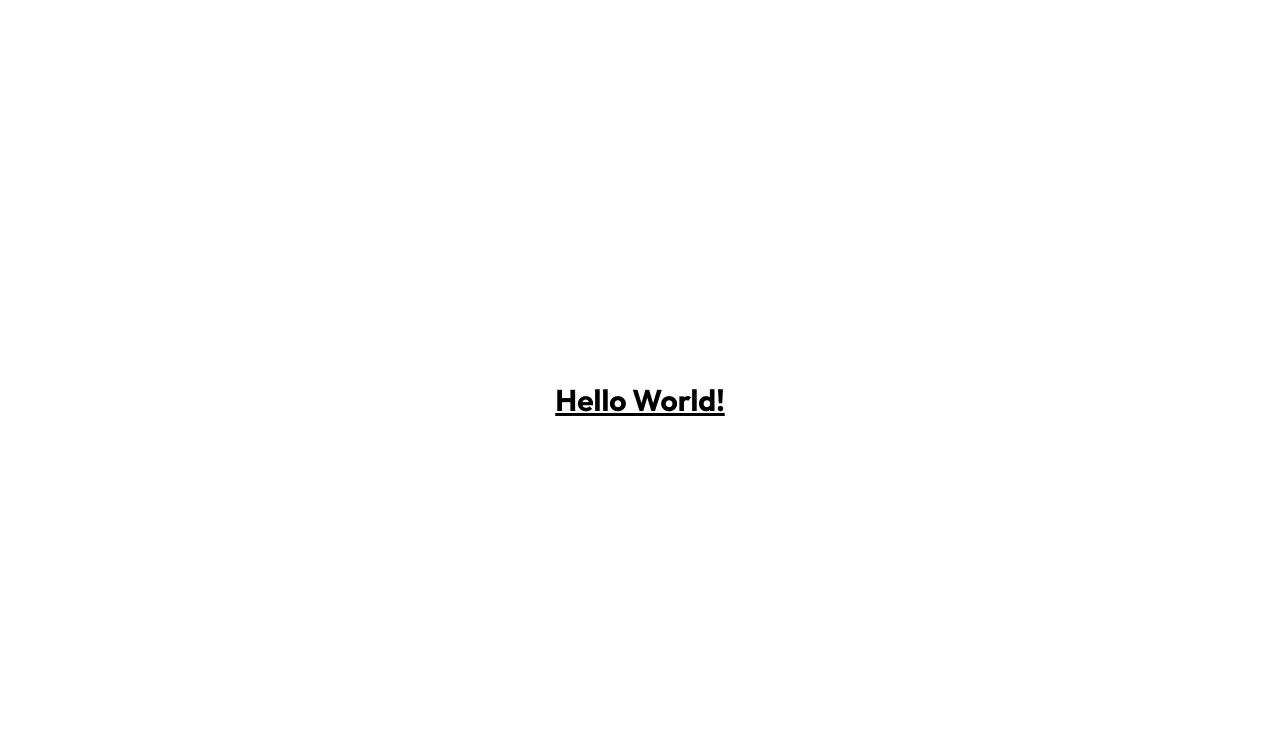
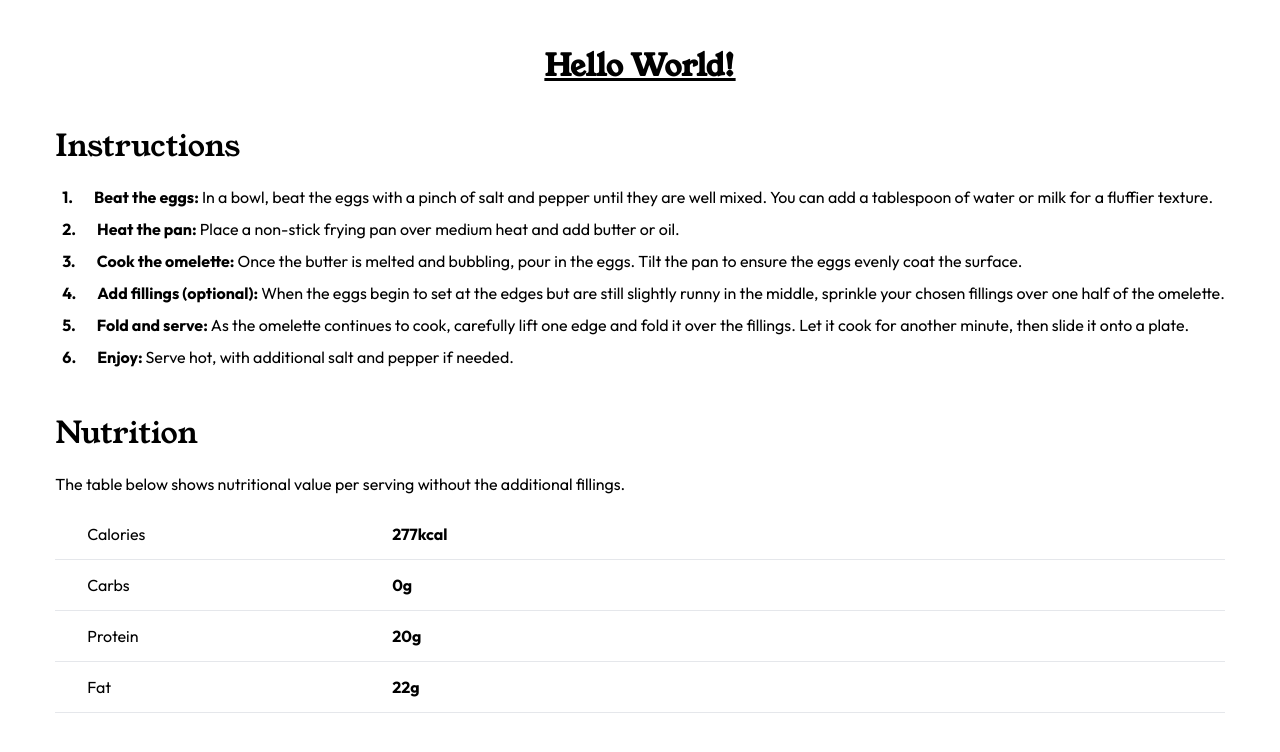
Before and after one commit to fkrunic/frontend-mentor-recipe-page, a React (Vite) app: page / in a window 1280 px wide. Shown: the top 752 px of the page. Built offline with nearby package versions, Linux system fonts and the light colour scheme.

Commit message:
feat: instruction-section

```diff
--- a/src/App.tsx
+++ b/src/App.tsx
@@ -1,28 +1,16 @@
 import './App.css'
-
-// function NutritionDisplayRow(property: string, value: string) {
-//     return (
-//         <div className="
-//             w-full
-//
-//             flex
-//             flex-col
-//             gap-[10px]
-//
-//             pl-[32px]
-//             pb-[13px]
-//
-//             border-b
-//             ">
-//
-//         </div>
-//     )
-// }
+import {NutritionSection} from "./components/NutritionSection.tsx";
+import {InstructionSection} from "./components/InstructionSection.tsx";
+import {appData, instructionSection} from "./data.ts";
 
 function App() {
   return (
       <div className="flex flex-col justify-center items-center min-h-screen">
-        <h1 className="text-3xl font-outfit font-bold underline">Hello World!</h1>
+          <h1 className="text-3xl font-young-serif font-bold underline">Hello World!</h1>
+          <div className="flex flex-col gap-[10px] items-center px-[10px] py-[40px]">
+              <InstructionSection {...instructionSection} />
+              <NutritionSection title={appData.title} description={appData.description} entries={appData.entries} />
+          </div>
       </div>
   )
 }
--- /dev/null
+++ b/src/components/InstructionRow.tsx
@@ -0,0 +1,24 @@
+import React from "react";
+
+export interface InstructionRowProps {
+    count: number,
+    title: string,
+    description: string
+}
+
+function toBullet(count: number): string {
+    return `${count}.`
+}
+
+
+export const InstructionRow: React.FC<InstructionRowProps> = ({ count, title, description }) => {
+    return (
+        <div className="w-full flex flex-row gap-[21px]">
+            <div className="font-outfit font-bold text-[16px]">{toBullet(count)}</div>
+            <div className="font-outfit text-[16px]">
+                <span className="font-bold">{title}: </span>
+                <span>{description}</span>
+            </div>
+        </div>
+    )
+}
--- /dev/null
+++ b/src/components/InstructionSection.tsx
@@ -0,0 +1,25 @@
+import {InstructionRow, InstructionRowProps} from "./InstructionRow.tsx";
+import React from "react";
+
+export interface InstructionSection {
+    title: string,
+    instructions: InstructionRowProps[]
+}
+
+export const InstructionSection: React.FC<InstructionSection> = ({title, instructions}) => {
+    return (
+        <div className="flex flex-col gap-[16px]">
+            <div className="font-young-serif text-[30px]">{title}</div>
+            <div className="flex flex-col pl-[7px] pb-[32px]">
+                <div className="flex flex-col gap-[8px]">{instructions.map((prop, index) => (
+                    <InstructionRow
+                        key={index}
+                        count={index + 1}
+                        title={prop.title}
+                        description={prop.description}
+                    />
+                ))}</div>
+            </div>
+        </div>
+    )
+}
```
